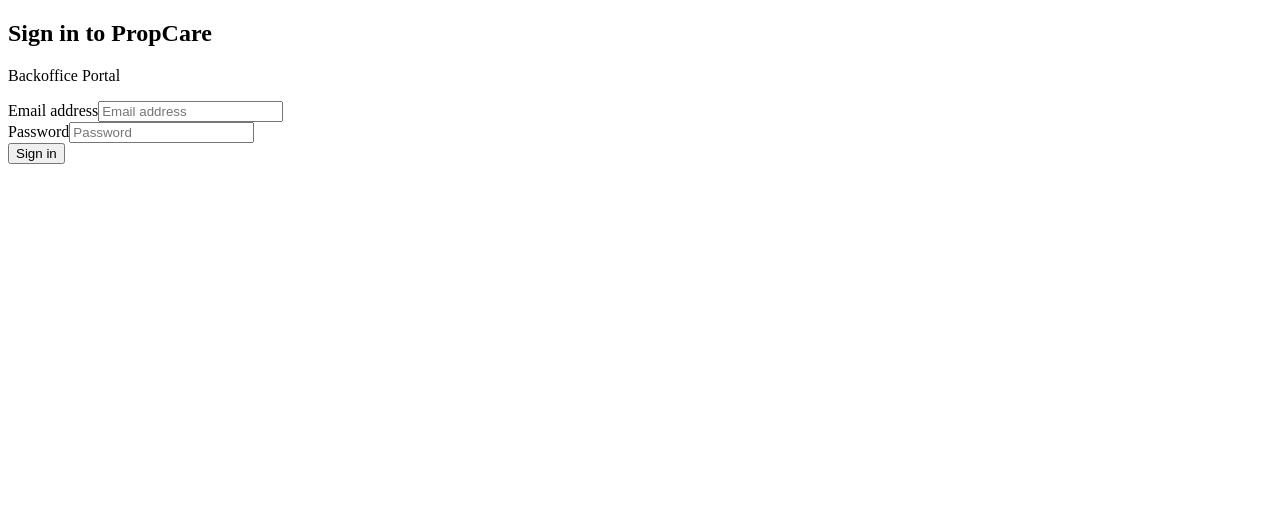
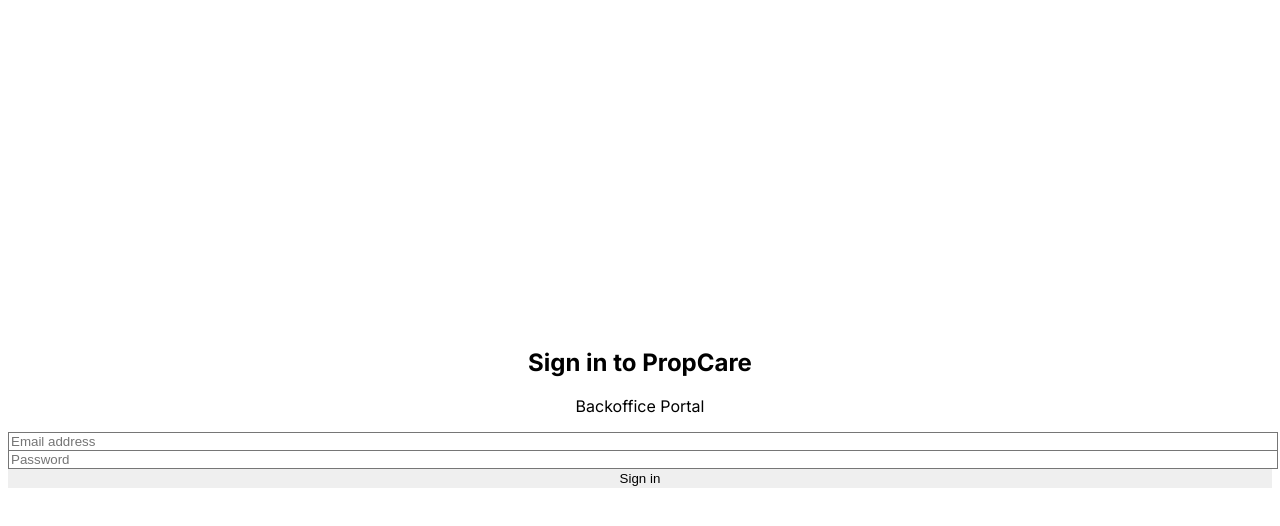
Before and after one commit to TheNerdyKing/propcare, a Next.js app in the folder apps/web/: page /login in a window 1280 px wide. Shown: the top 526 px of the page. Built offline with nearby package versions, Linux system fonts and the light colour scheme.

Commit message:
Fix: Add missing layout.tsx and globals.css for Next.js app

```diff
--- /dev/null
+++ b/apps/web/src/app/globals.css
@@ -0,0 +1,14 @@
+@tailwind base;
+@tailwind components;
+@tailwind utilities;
+
+:root {
+  --foreground-rgb: 0, 0, 0;
+  --background-start-rgb: 214, 219, 220;
+  --background-end-rgb: 255, 255, 255;
+}
+
+body {
+  color: rgb(var(--foreground-rgb));
+  background: white;
+}
--- /dev/null
+++ b/apps/web/src/app/layout.tsx
@@ -0,0 +1,21 @@
+import './globals.css'
+import { Inter } from 'next/font/google'
+
+const inter = Inter({ subsets: ['latin'] })
+
+export const metadata = {
+    title: 'PropCare',
+    description: 'AI-Powered Property Management',
+}
+
+export default function RootLayout({
+    children,
+}: {
+    children: React.ReactNode
+}) {
+    return (
+        <html lang="en">
+            <body className={inter.className}>{children}</body>
+        </html>
+    )
+}
```
